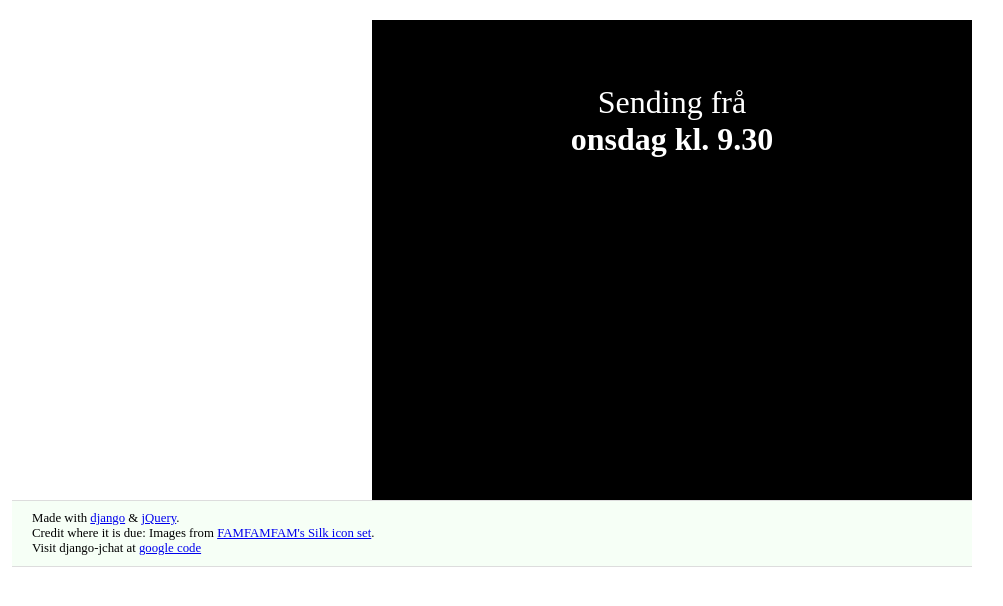
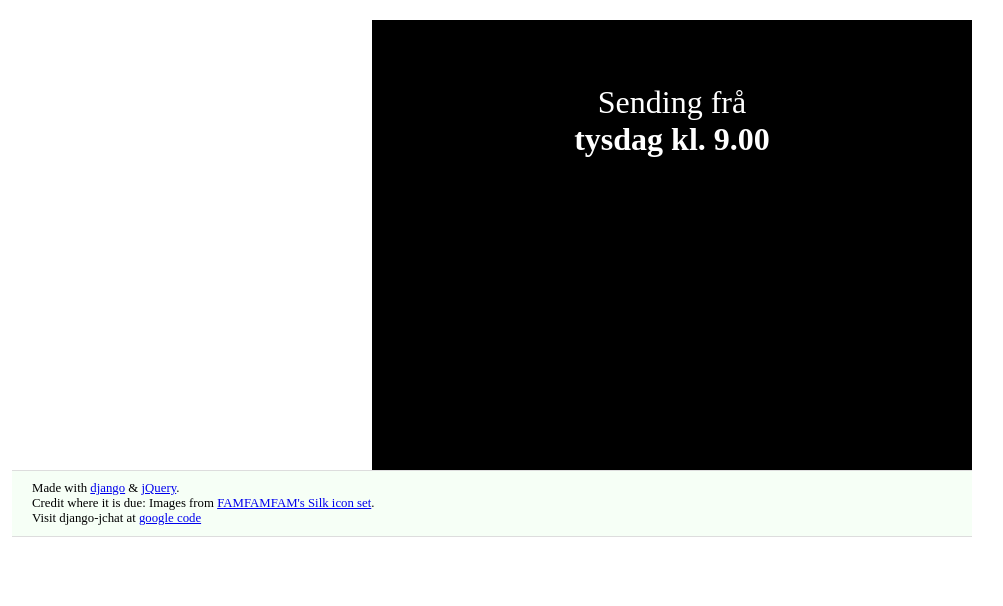
Before and after one commit to WNRI/errantia, a Django app: template django-errantia/templates/conference/conf_wait.html in a window 1280 px wide. Shown: the part 60-666 px from the top of the page, without its empty margins (148-1151 px from the left). Run offline with Django 3.2, Linux system fonts and the light colour scheme; the template is opened without the code that fills it, so the values that code supplies are empty; parts of the project's set-up code (start-up, migrations or seed data) failed here and were passed over.

Commit message:
templates: Better sizes

```diff
--- a/django-errantia/templates/base.html
+++ b/django-errantia/templates/base.html
@@ -30,12 +30,12 @@
 #function-box {
 padding: 0;
 position: relative;
-height: 480px;
+height: 450px;
 }
 #chat { width: 360px; }
 #video {
 width: 600px;
-height: 480px;
+height: 450px;
 position: absolute;
 top: 0;
 left: 360px;
@@ -61,14 +61,14 @@ position: absolute;
 top: 250px;
 left: 0;
 width: 360px;
-height: 230px;
+height: 200px;
 overflow:hidden;
 text-align: center;
 }
 .valign {
 /*display: table-cell;*/
 vertical-align: middle;
-height: 230px;
+height: 200px;
 overflow:hidden;
 width: 360px;
 }
--- a/django-errantia/templates/conference/conf_live.html
+++ b/django-errantia/templates/conference/conf_live.html
@@ -6,8 +6,8 @@
 <div id="function-box">
   {% block videobox %}
   <div id="video">
-    <video id="video-tag" src="{{ video_url }}" width="600" height="480" controls="controls" autoplay="autoplay">
-    <applet code="com.fluendo.player.Cortado.class" archive="http://theora.org/cortado.jar" width="600" height="480">
+    <video id="video-tag" src="{{ video_url }}" width="600" height="450" controls="controls" autoplay="autoplay">
+    <applet code="com.fluendo.player.Cortado.class" archive="http://theora.org/cortado.jar" width="600" height="450">
       <param name="url" value="{{ video_url }}"/>
     </applet>
     </video>
--- a/django-errantia/templates/conference/conf_wait.html
+++ b/django-errantia/templates/conference/conf_wait.html
@@ -2,6 +2,6 @@
 
 {% block videobox %}
   <div id="video">
-    <h1>Sending fr&aring; <strong>onsdag kl. 9.30</strong></h1>
+    <h1>Sending fr&aring; <strong>tysdag kl. 9.00</strong></h1>
   </div>
 {% endblock %}
```
